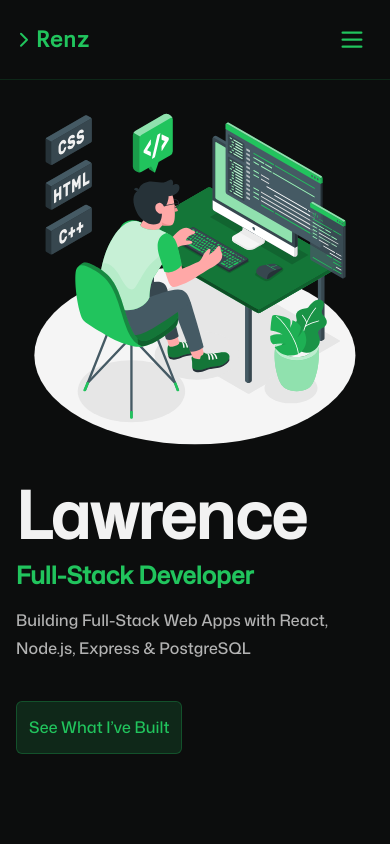
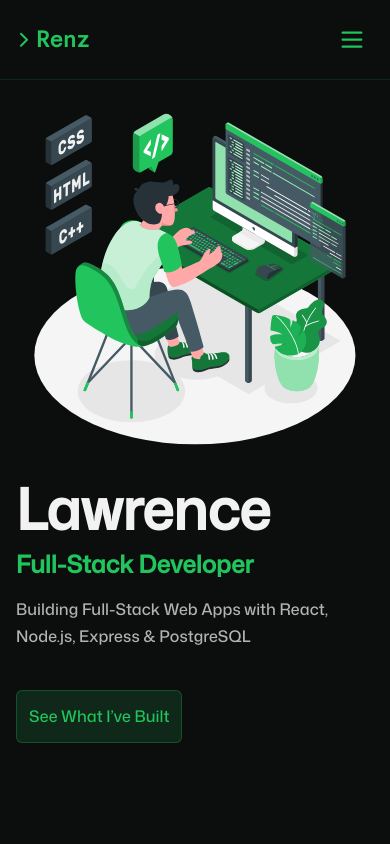
Before and after one commit to lawrence-ruscia/homepage, a React (Vite) app: page / in a window 390 px wide. Shown: the top 844 px of the page. Built offline with nearby package versions, Linux system fonts and the light colour scheme.

Commit message:
style(hero): adjust headline fontsize scaling

```diff
--- a/src/assets/styles/Hero.module.css
+++ b/src/assets/styles/Hero.module.css
@@ -22,7 +22,7 @@
   align-self: start;
   display: flex;
   flex-direction: column;
-  font-size: clamp(4rem, 8vw, 5rem);
+  font-size: clamp(3.5rem, 8vw, 5rem);
 }
 
 .avatar {
```
